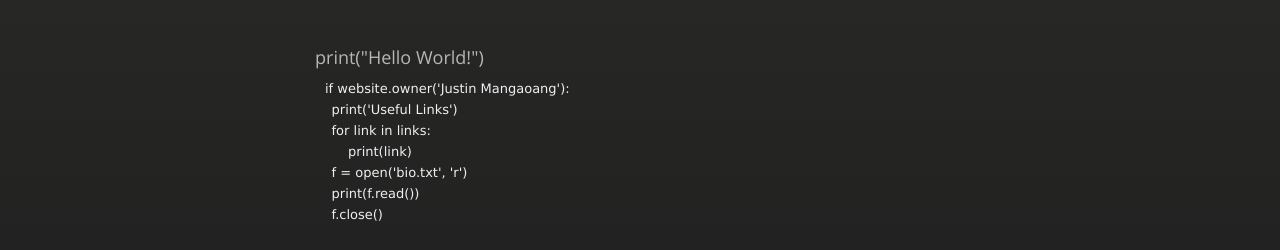
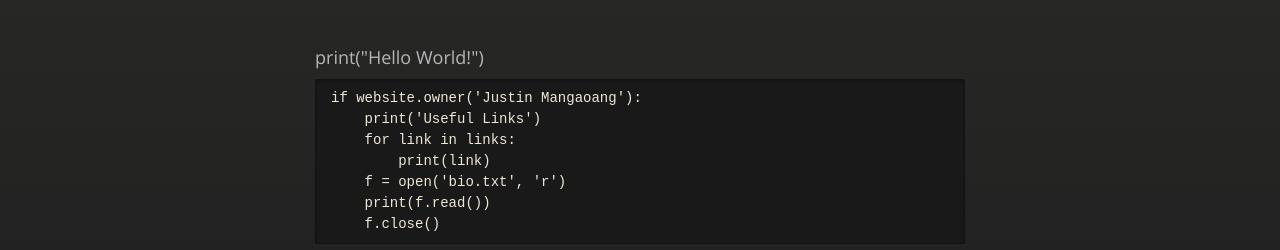
Before and after one commit to JustInTimeHero/JustInTimeHero.github.io, a plain HTML site: page index.html in a window 1280 px wide. Shown: the part 189-439 px from the top of the page. Drawn offline with nearby package versions, Linux system fonts and the light colour scheme.

Commit message:
Hello World Spacing Correction

```diff
--- a/index.html
+++ b/index.html
@@ -34,7 +34,15 @@
         <h3>
 <a id="hello-world" class="anchor" href="#hello-world" aria-hidden="true"><span aria-hidden="true" class="octicon octicon-link"></span></a>print("Hello World!")</h3>
 
-<p style="font-family:courier;"><code>if website.owner('Justin Mangaoang'):<br>&nbsp;&nbsp;&nbsp;&nbsp;print('Useful Links')<br>&nbsp;&nbsp;&nbsp;&nbsp;for link in links:<br>&nbsp;&nbsp;&nbsp;&nbsp;&nbsp;&nbsp;&nbsp;&nbsp;print(link)<br>&nbsp;&nbsp;&nbsp;&nbsp;f = open('bio.txt', 'r')<br>&nbsp;&nbsp;&nbsp;&nbsp;print(f.read())<br>&nbsp;&nbsp;&nbsp;&nbsp;f.close()</code></p>
+<pre>
+if website.owner('Justin Mangaoang'):
+    print('Useful Links')
+    for link in links:
+        print(link)
+    f = open('bio.txt', 'r')
+    print(f.read())
+    f.close()
+</pre>
 
 <h3>
 <a id="useful-links" class="anchor" href="#useful-links" aria-hidden="true"><span aria-hidden="true" class="octicon octicon-link"></span></a>Useful Links</h3>
```
